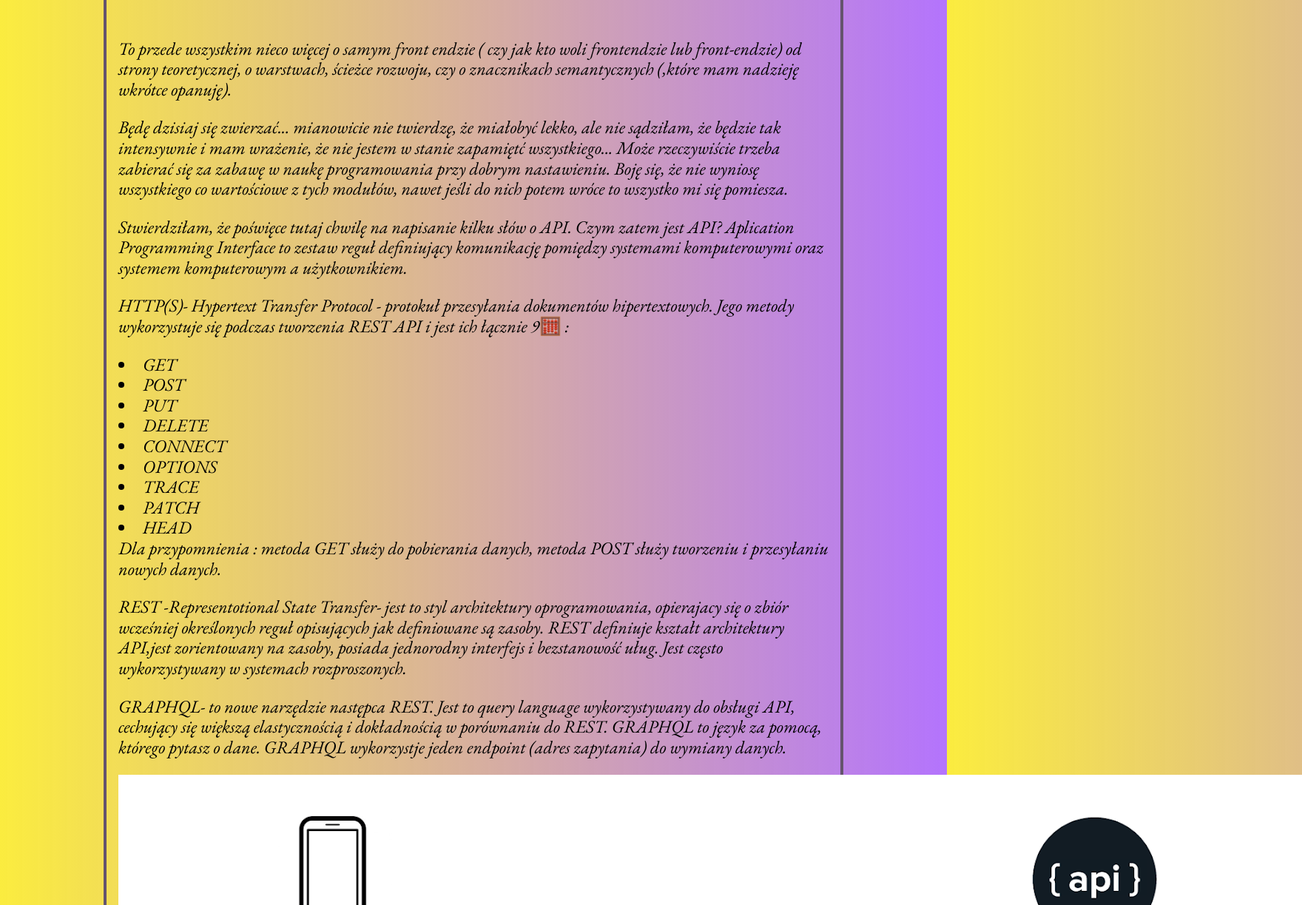
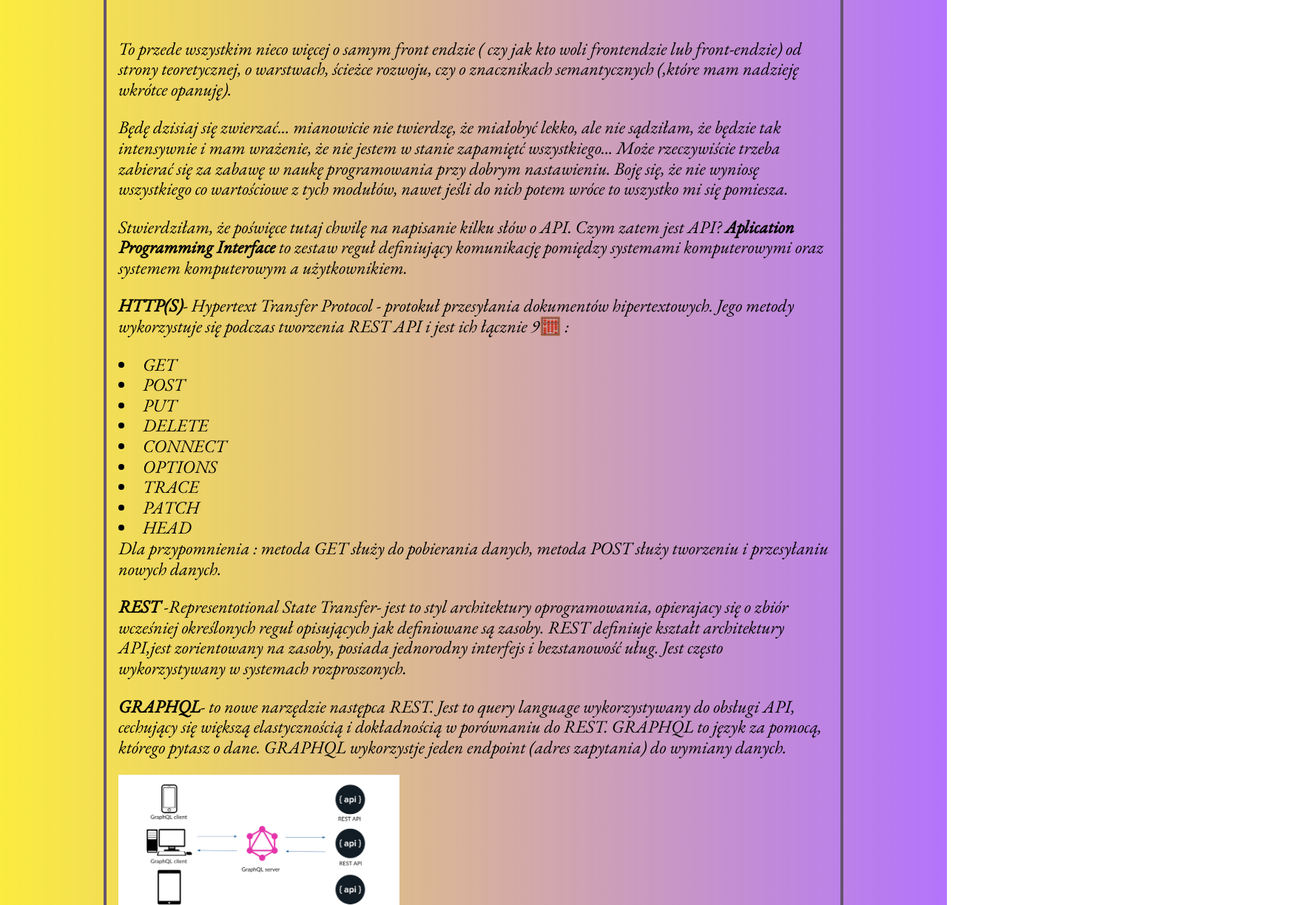
Before and after one commit to Gabriela-Mozer/webpack--test, a website built with webpack: page src/pages/index.html in a window 1280 px wide. Shown: the part 6754-7977 px from the top of the page at 74% size, 1760 px wide, since content can reach past the window. Built offline with nearby package versions, Linux system fonts and the light colour scheme; a web font is replaced by a local one.

Commit message:
adding strong to paragraph

```diff
--- a/src/pages/index.html
+++ b/src/pages/index.html
@@ -333,8 +333,8 @@
             tych modułów, nawet jeśli do nich potem wróce to wszystko mi się
             pomiesza.
           </p>
-          <p>Stwierdziłam, że poświęce tutaj chwilę na napisanie kilku słów o API. Czym zatem jest API? Aplication Programming Interface to zestaw reguł definiujący komunikację pomiędzy systemami komputerowymi oraz systemem komputerowym a użytkownikiem.</p>
-          <p>HTTP(S)- Hypertext Transfer Protocol - protokuł przesyłania dokumentów hipertextowych. Jego metody wykorzystuje się podczas tworzenia REST API i jest ich łącznie 9🧮 :
+          <p>Stwierdziłam, że poświęce tutaj chwilę na napisanie kilku słów o API. Czym zatem jest API? <strong>Aplication Programming Interface</strong> to zestaw reguł definiujący komunikację pomiędzy systemami komputerowymi oraz systemem komputerowym a użytkownikiem.</p>
+          <p><strong>HTTP(S)</strong>- Hypertext Transfer Protocol - protokuł przesyłania dokumentów hipertextowych. Jego metody wykorzystuje się podczas tworzenia REST API i jest ich łącznie 9🧮 :
             <li>GET</li>
             <li>POST</li>
             <li>PUT</li>
@@ -347,9 +347,9 @@
 
             Dla przypomnienia : metoda GET służy do pobierania danych, metoda POST służy tworzeniu i przesyłaniu nowych danych.
            </p>
-          <p>REST -Representotional State Transfer- jest to styl architektury oprogramowania, opierajacy się o zbiór wcześniej określonych reguł opisujących jak definiowane są zasoby. REST definiuje kształt architektury API,jest zorientowany na zasoby, posiada jednorodny interfejs i bezstanowość uług. Jest często wykorzystywany w systemach rozproszonych.</p>
-          <p>GRAPHQL- to nowe narzędzie następca REST. Jest to query language wykorzystywany do obsługi API, cechujący się większą elastycznością i dokładnością w porównaniu do REST. GRAPHQL to język za pomocą, którego pytasz o dane. GRAPHQL wykorzystje jeden endpoint (adres zapytania) do wymiany danych.</p>
-          <img class="infographic" src = "../assets/img/graphql2.png" alt="infographic">
+          <p><strong>REST</strong> -Representotional State Transfer- jest to styl architektury oprogramowania, opierajacy się o zbiór wcześniej określonych reguł opisujących jak definiowane są zasoby. REST definiuje kształt architektury API,jest zorientowany na zasoby, posiada jednorodny interfejs i bezstanowość uług. Jest często wykorzystywany w systemach rozproszonych.</p>
+          <p><strong>GRAPHQL</strong>- to nowe narzędzie następca REST. Jest to query language wykorzystywany do obsługi API, cechujący się większą elastycznością i dokładnością w porównaniu do REST. GRAPHQL to język za pomocą, którego pytasz o dane. GRAPHQL wykorzystje jeden endpoint (adres zapytania) do wymiany danych.</p>
+          <img class="infographic" src = "../assets/img/graphql2.png" alt="infographic" width="380">
           <br/>
           <p>
             <b
--- a/src/scss/main.scss
+++ b/src/scss/main.scss
@@ -129,6 +129,13 @@ h3{
   // position: absolute;
   // top:5px;
 
+}
+.infographic{
+  transition-property: width;
+  transition-duration: .45s;
+}
+.infographic:hover{
+ width: 550px;
 }
 .week-summary__heading::before{
   content:"";
```
